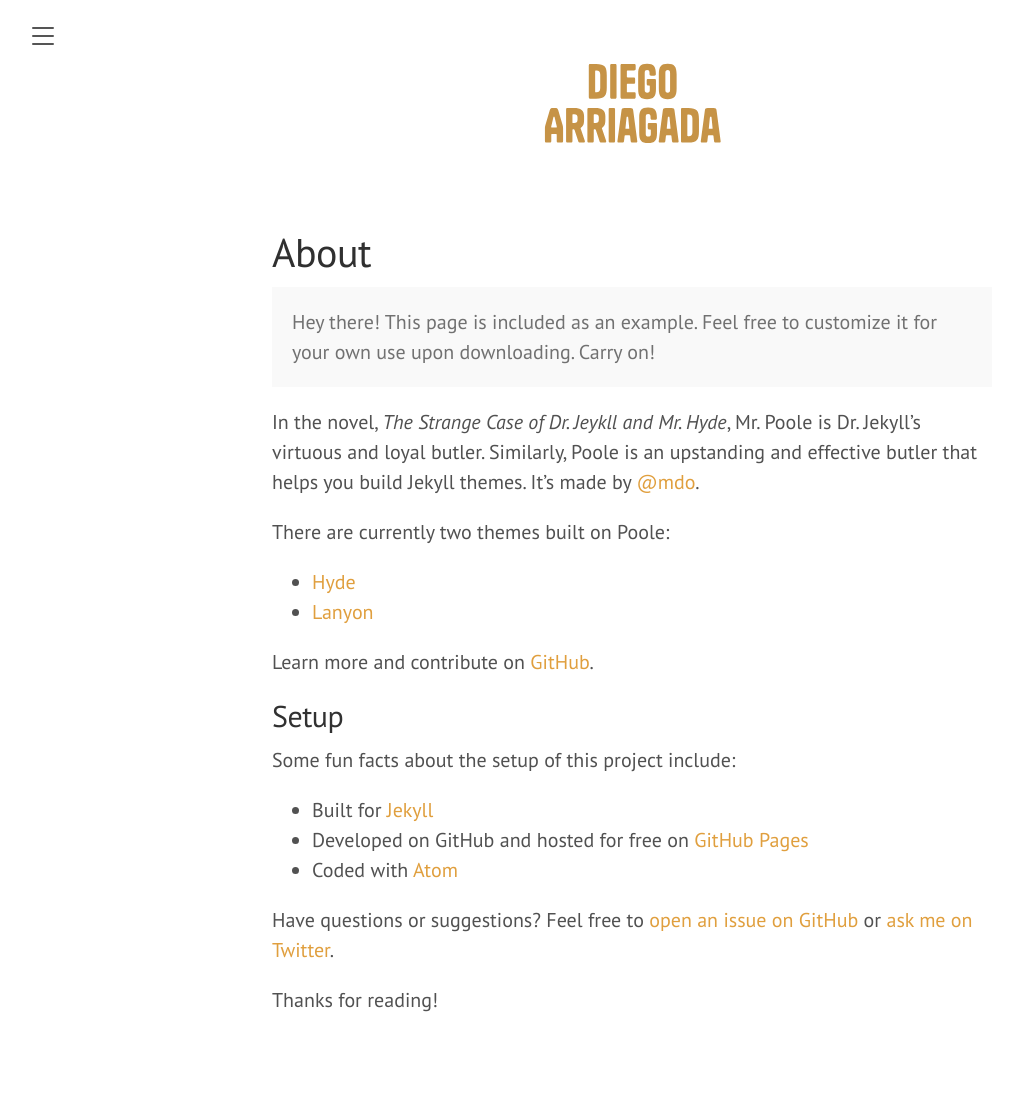
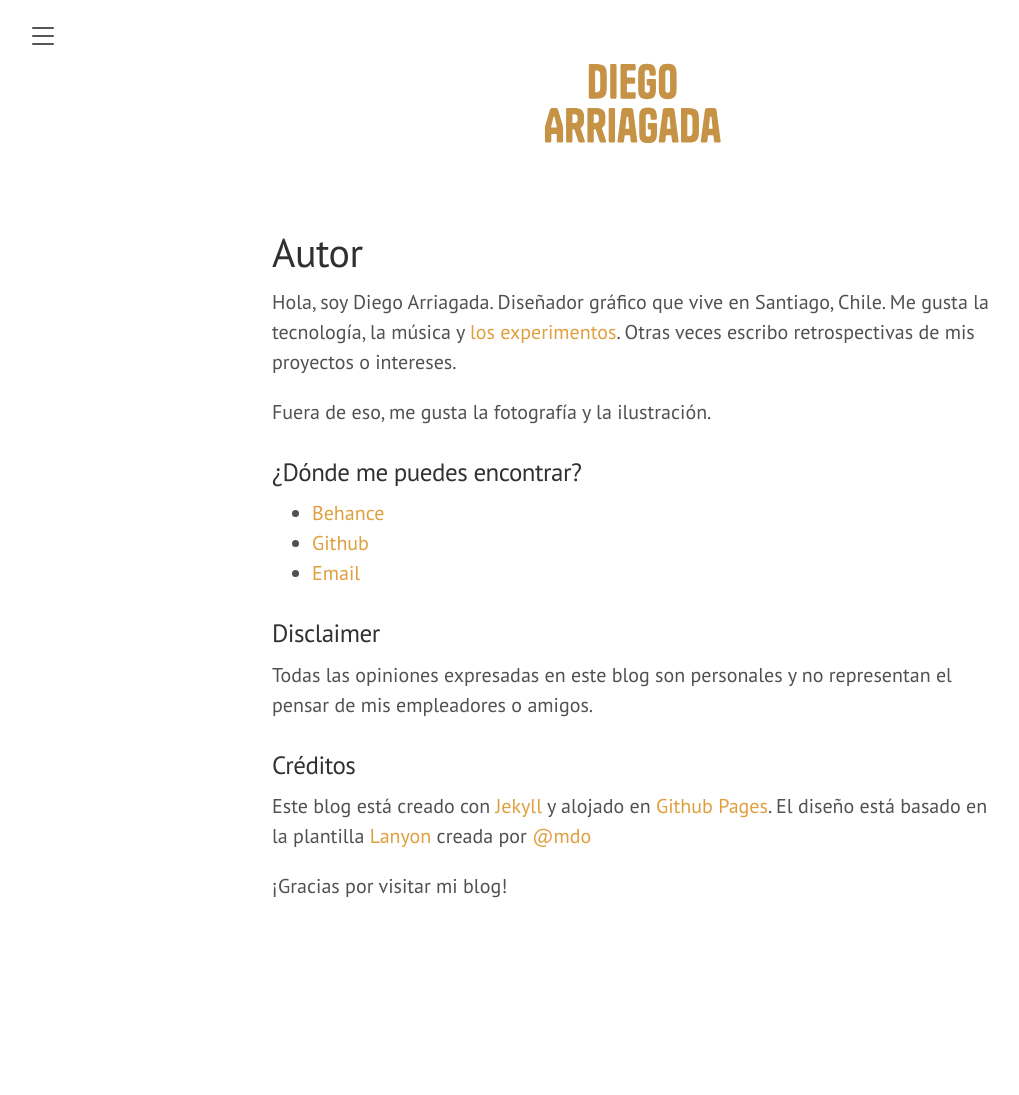
Before and after one commit to darriagada/darriagada.github.io, a Jekyll site: the page built from about.md, in a window 1280 px wide. Shown: the whole page, without its empty margins (8-1027 px from the left). Built offline with Jekyll 4.4.1, drawn with Linux system fonts in a browser that asks for light colours; comment, search, counter and statistics services are not loaded; after the commit the page ends 981 px from its top, so only the background shows below that.

Commit message:
Update about.md

```diff
--- a/about.md
+++ b/about.md
@@ -1,29 +1,22 @@
 ---
 layout: page
-title: About
+title: Autor
 ---
 
-<p class="message">
-  Hey there! This page is included as an example. Feel free to customize it for your own use upon downloading. Carry on!
-</p>
+Hola, soy Diego Arriagada. Diseñador gráfico que vive en Santiago, Chile. Me gusta la tecnología, la música y [los experimentos](/proyectos/). Otras veces escribo retrospectivas de mis proyectos o intereses.
 
-In the novel, *The Strange Case of Dr. Jeykll and Mr. Hyde*, Mr. Poole is Dr. Jekyll's virtuous and loyal butler. Similarly, Poole is an upstanding and effective butler that helps you build Jekyll themes. It's made by [@mdo](https://twitter.com/mdo).
+Fuera de eso, me gusta la fotografía y la ilustración.
 
-There are currently two themes built on Poole:
+### ¿Dónde me puedes encontrar?
+* [Behance](https://www.behance.net/diegoarriagada/)
+* [Github](https://github.com/darriagada/)
+* [Email](mailto:darriagada6@gmail.com?subject=Hola!)
 
-* [Hyde](http://hyde.getpoole.com)
-* [Lanyon](http://lanyon.getpoole.com)
 
-Learn more and contribute on [GitHub](https://github.com/poole).
+### Disclaimer
+Todas las opiniones expresadas en este blog son personales y no representan el pensar de mis empleadores o amigos.
 
-## Setup
+### Créditos
+Este blog está creado con [Jekyll](https://jekyllrb.com/) y alojado en [Github Pages](https://pages.github.com/). El diseño está basado en la plantilla [Lanyon](https://lanyon.getpoole.com/) creada por [@mdo](https://twitter.com/mdo)
 
-Some fun facts about the setup of this project include:
-
-* Built for [Jekyll](https://jekyllrb.com)
-* Developed on GitHub and hosted for free on [GitHub Pages](https://pages.github.com)
-* Coded with [Atom](https://atom.io)
-
-Have questions or suggestions? Feel free to [open an issue on GitHub](https://github.com/poole/issues/new) or [ask me on Twitter](https://twitter.com/mdo).
-
-Thanks for reading!
+¡Gracias por visitar mi blog!
```
